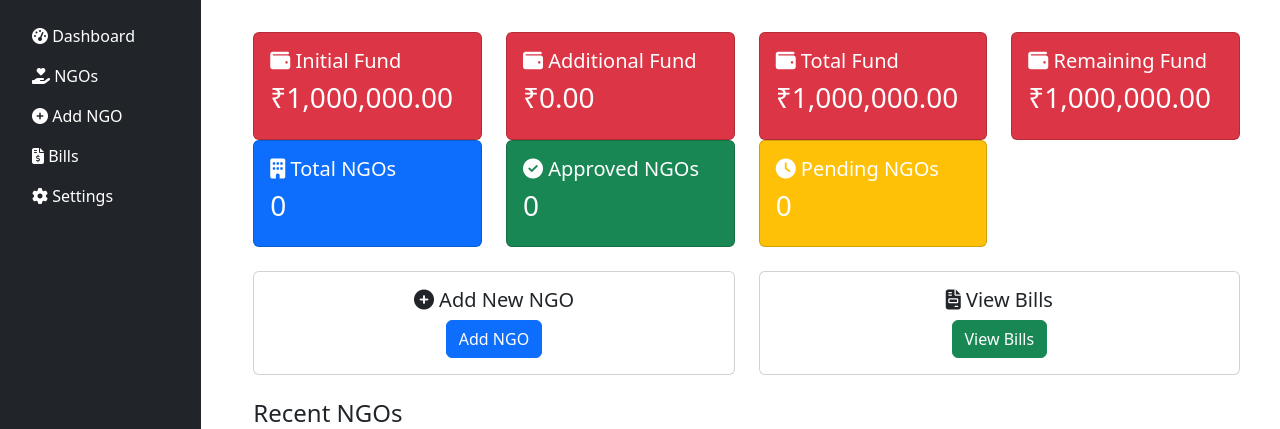
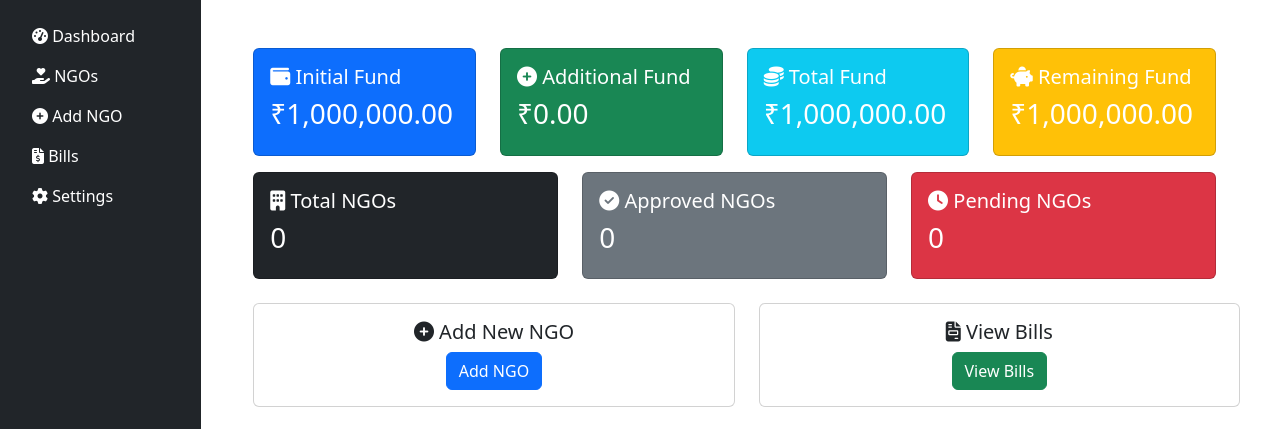
Before and after one commit to php20type/CSR, a Laravel app: page /dashboard in a window 1280 px wide. Shown: the part 56-485 px from the top of the page. Run offline with Laravel 12, Linux system fonts and the light colour scheme; a user stored in the database is signed in; data comes from the database, SQL or seed files in the repository; data that the repository does not hold is empty.

Commit message:
change dashboard page

```diff
--- a/resources/views/admin/dashboard.blade.php
+++ b/resources/views/admin/dashboard.blade.php
@@ -3,8 +3,10 @@
 @section('content')
 <div class="container-fluid">
     <div class="row mt-3">
+        <div class="row mt-3">
+            <!-- First 4 Cards (Funds) -->
             <div class="col-md-3">
-            <div class="card text-white bg-danger">
+                <div class="card text-white bg-primary">
                     <div class="card-body">
                         <h5 class="card-title"><i class="fa fa-wallet"></i> Initial Fund</h5>
                         <h3>₹{{ number_format($initialFund, 2) }}</h3>
@@ -13,33 +15,35 @@
             </div>
 
             <div class="col-md-3">
-            <div class="card text-white bg-danger">
+                <div class="card text-white bg-success">
                     <div class="card-body">
-                    <h5 class="card-title"><i class="fa fa-wallet"></i> Additional Fund</h5>
+                        <h5 class="card-title"><i class="fa fa-plus-circle"></i> Additional Fund</h5>
                         <h3>₹{{ number_format($additionalFunds, 2) }}</h3>
                     </div>
                 </div>
             </div>
 
             <div class="col-md-3">
-            <div class="card text-white bg-danger">
+                <div class="card text-white bg-info">
                     <div class="card-body">
-                    <h5 class="card-title"><i class="fa fa-wallet"></i> Total Fund</h5>
+                        <h5 class="card-title"><i class="fa fa-coins"></i> Total Fund</h5>
                         <h3>₹{{ number_format(($initialFund + $additionalFunds), 2) }}</h3>
                     </div>
                 </div>
             </div>
 
             <div class="col-md-3">
-            <div class="card text-white bg-danger">
+                <div class="card text-white bg-warning">
                     <div class="card-body">
-                    <h5 class="card-title"><i class="fa fa-wallet"></i> Remaining Fund</h5>
+                        <h5 class="card-title"><i class="fa fa-piggy-bank"></i> Remaining Fund</h5>
                         <h3>₹{{ number_format($remainingFund, 2) }}</h3>
                     </div>
                 </div>
             </div>
-        <div class="col-md-3">
-            <div class="card text-white bg-primary">
+
+            <!-- Next 3 Cards (NGOs) -->
+            <div class="col-md-4 mt-3">
+                <div class="card text-white bg-dark">
                     <div class="card-body">
                         <h5 class="card-title"><i class="fa fa-building"></i> Total NGOs</h5>
                         <h3>{{ $total_ngos }}</h3>
@@ -47,8 +51,8 @@
                 </div>
             </div>
 
-        <div class="col-md-3">
-            <div class="card text-white bg-success">
+            <div class="col-md-4 mt-3">
+                <div class="card text-white bg-secondary">
                     <div class="card-body">
                         <h5 class="card-title"><i class="fa fa-check-circle"></i> Approved NGOs</h5>
                         <h3>{{ $approved_ngos }}</h3>
@@ -56,11 +60,12 @@
                 </div>
             </div>
 
-        <div class="col-md-3">
-            <div class="card text-white bg-warning">
+            <div class="col-md-4 mt-3">
+                <div class="card text-white bg-danger">
                     <div class="card-body">
                         <h5 class="card-title"><i class="fa fa-clock"></i> Pending NGOs</h5>
                         <h3>{{ $pending_ngos }}</h3>
+                    </div>
                 </div>
             </div>
         </div>
```
Lines whose indentation alone changed are shown as unchanged.
